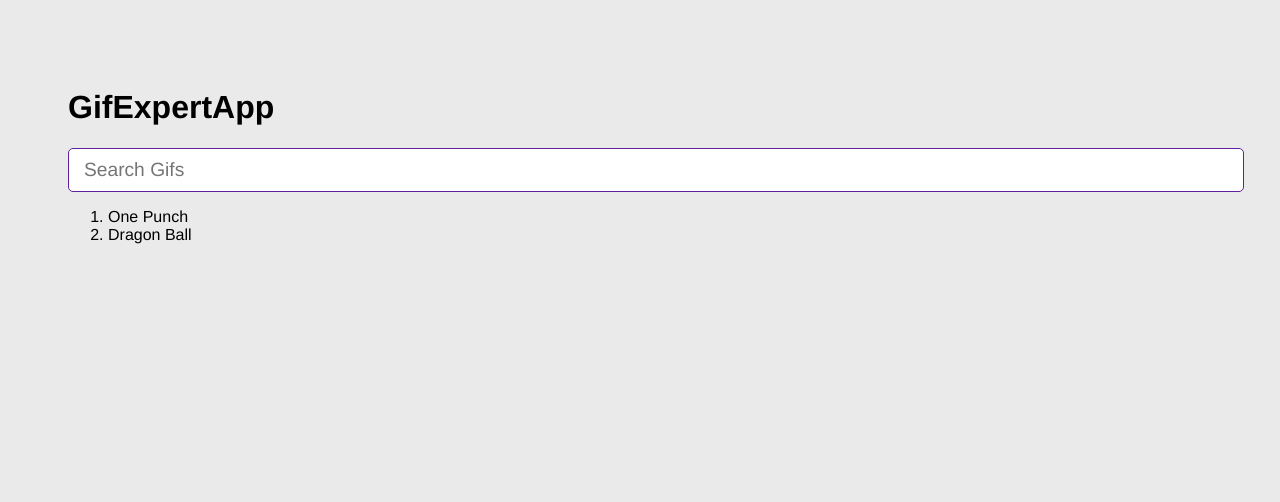
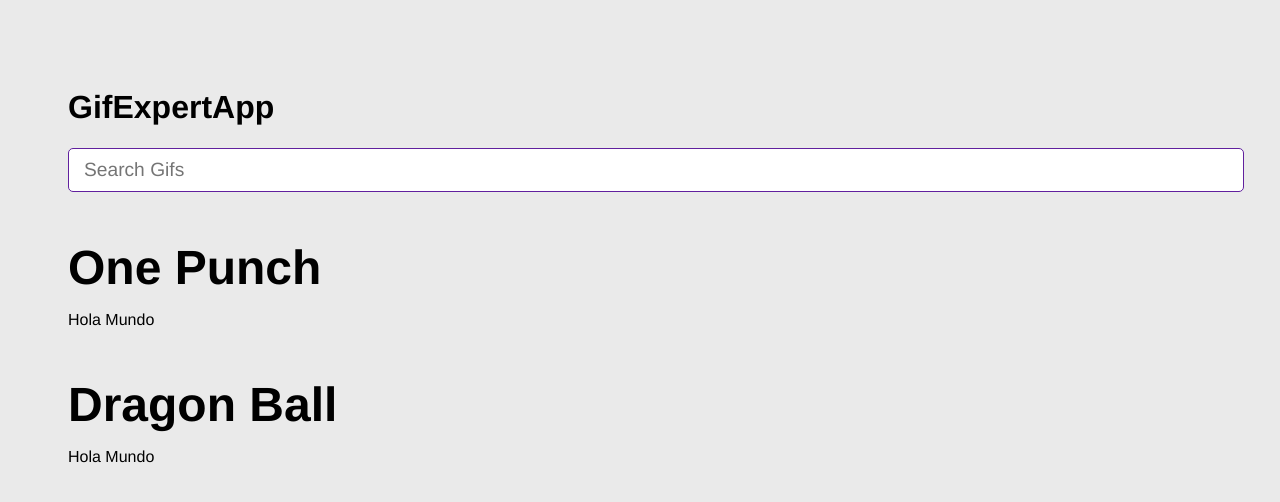
Before and after one commit to bonirot/gif-expert-app, a React (Vite) app: page / in a window 1280 px wide. Shown: the top 502 px of the page. Built offline with nearby package versions, Linux system fonts and the light colour scheme.

Commit message:
componetizing

```diff
--- a/src/GifExpertApp.tsx
+++ b/src/GifExpertApp.tsx
@@ -1,5 +1,6 @@
 import { useState } from "react";
 import { AddCategory } from "./components/AddCategory";
+import { GritGrid } from "./components/GritGrid";
 
 export const GifExpertApp = () => {
   const [categories, setCategories] = useState([
@@ -8,7 +9,23 @@
   ] as string[]);
 
   const onAddCategory = (newCategory: string) => {
+    ////////////////////////////////////// Posibilidad 2 de chatpgt más completa
+    // Normalizar el texto a minúsculas
+    const normalizedCategory = newCategory.trim().toLowerCase();
+
+    // Verificar si la categoría ya existe
+    if (categories.map((cat) => cat.toLowerCase()).includes(normalizedCategory))
+      return;
+    ///////////////////////////////////////
+
+    /////////////////////////////////////// Posibilidad 1 de Herrera
+    // // Si la categoría nueva ya existe, la ignora. Si no existe sí la inserta
+    // if (categories.includes(newCategory)) {
+    //   return;
+    // }
     // console.log(newCategory);
+    ///////////////////////////////////////
+
     setCategories([newCategory, ...categories]);
     //Esto es para añadir al final:
     // setCategories([...categories, "Valorant"]);
@@ -27,12 +44,9 @@
         }}
       />
       {/* listado de gif */}
-      {/* <button onClick={onAddCategory}>Add</button> */}
-      <ol>
-        {categories.map((category) => {
-          return <li key={category}>{category}</li>;
-        })}
-      </ol>
+      {categories.map((category) => {
+        return <GritGrid key={category} category={category} />;
+      })}
     </>
   );
 };
--- /dev/null
+++ b/src/components/GritGrid.tsx
@@ -0,0 +1,14 @@
+type Props = {
+  category: string;
+};
+
+//Otra forma de tipar "category" es así, pero es menos recomendable: { category }:{ category:string }
+
+export const GritGrid = ({ category }: Props) => {
+  return (
+    <>
+      <h3>{category}</h3>
+      <p>Hola Mundo</p>
+    </>
+  );
+};
```
